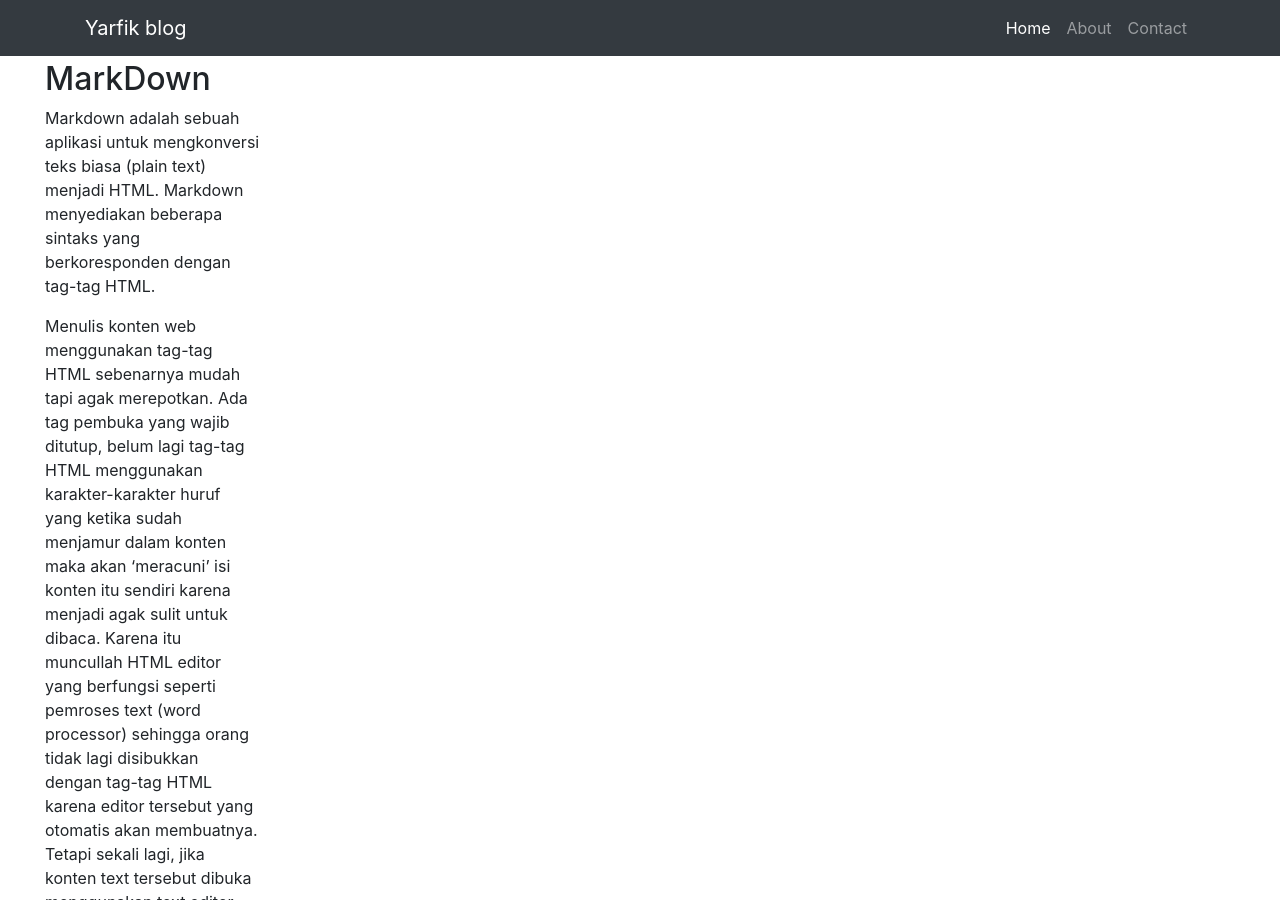
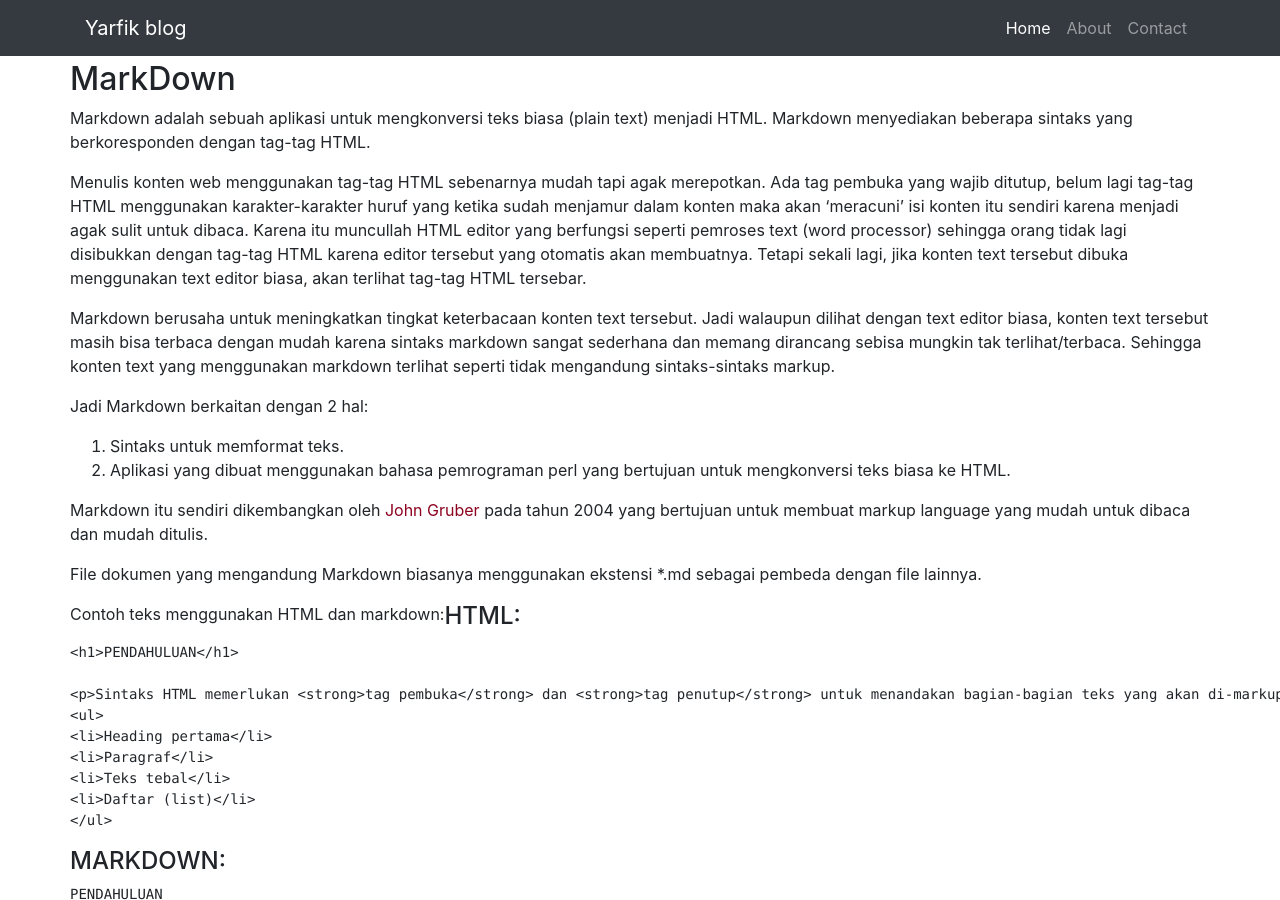
Before and after one commit to yarfik/yarfik.github.io, a Jekyll site: the page built from _posts/2014-04-07-Markdown.md, in a window 1280 px wide and 900 px high. Built offline with Jekyll 4.4.1, drawn with Linux system fonts in a browser that asks for light colours.

Commit message:
Update default layout

```diff
--- a/_layouts/default.html
+++ b/_layouts/default.html
@@ -20,17 +20,16 @@
 
   <body>
 
-  {% include navbar.html %}
+    {% include navbar.html %}
 
-  <div class="col-xs-6 col-sm-4">
-      <div class="container">
-        <div class="col-sm-8 blog-main">
-          {{ content }}
-        </div>
+    <!-- Page Content -->
+    <div class="container">
+      <div class="row">
+        {{ content }}
       </div>
-  </div>
+    </div>
 
-  {% include rightside.html %}
+    {% include rightside.html %}
 
     <script src="https://code.jquery.com/jquery-3.3.1.slim.min.js" integrity="sha384-q8i/X+965DzO0rT7abK41JStQIAqVgRVzpbzo5smXKp4YfRvH+8abtTE1Pi6jizo" crossorigin="anonymous"></script>
     <script src="https://cdnjs.cloudflare.com/ajax/libs/popper.js/1.14.3/umd/popper.min.js" integrity="sha384-ZMP7rVo3mIykV+2+9J3UJ46jBk0WLaUAdn689aCwoqbBJiSnjAK/l8WvCWPIPm49" crossorigin="anonymous"></script>
```
